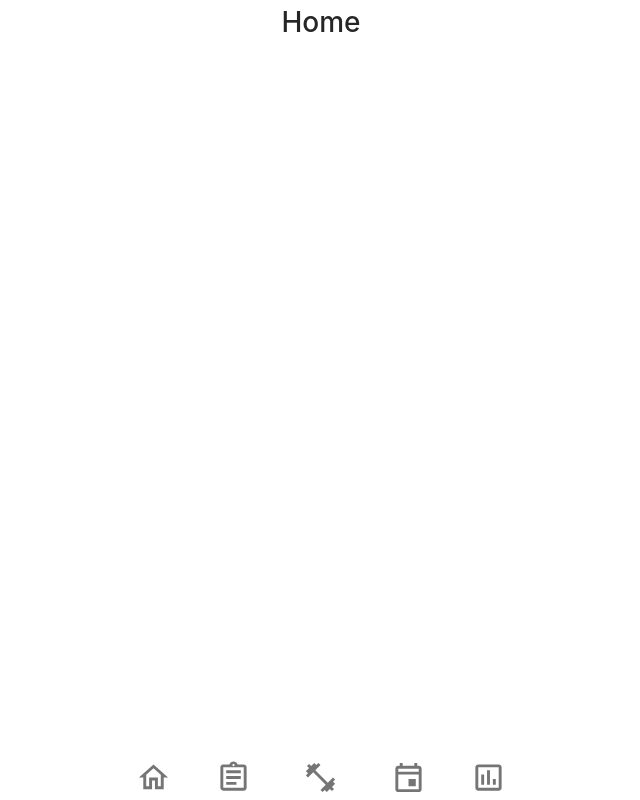
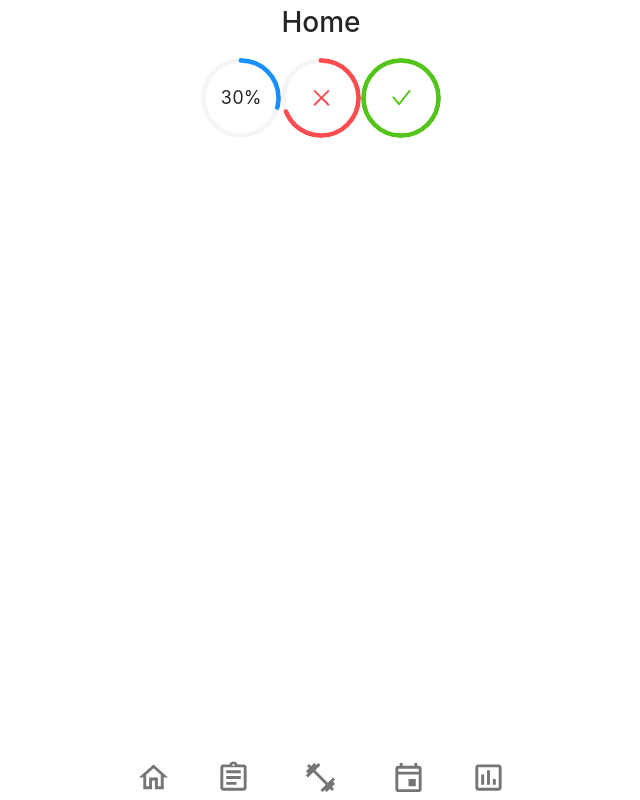
Before and after one commit to NimaBoscarino/react-rails-boilerplate, a React (Create React App) app in the folder client/: page /home in a window 1280 px wide. Shown: the whole page, without its empty margins (319-959 px from the left). Built offline with nearby package versions, Linux system fonts and the light colour scheme.

Commit message:
Progress circles on home page

```diff
--- a/client/src/components/Home.tsx
+++ b/client/src/components/Home.tsx
@@ -1,7 +1,15 @@
 import React from 'react';
+
+import { Progress } from 'antd';
+
 
 export const Home = ():React.ReactElement => {
   return(
-    <h1>Home</h1>
+    <>
+      <h1>Home</h1>
+      <Progress type="circle" percent={30} width={80} />
+      <Progress type="circle" percent={70} width={80} status="exception" />
+      <Progress type="circle" percent={100} width={80} />
+    </>
   )
 }
```
